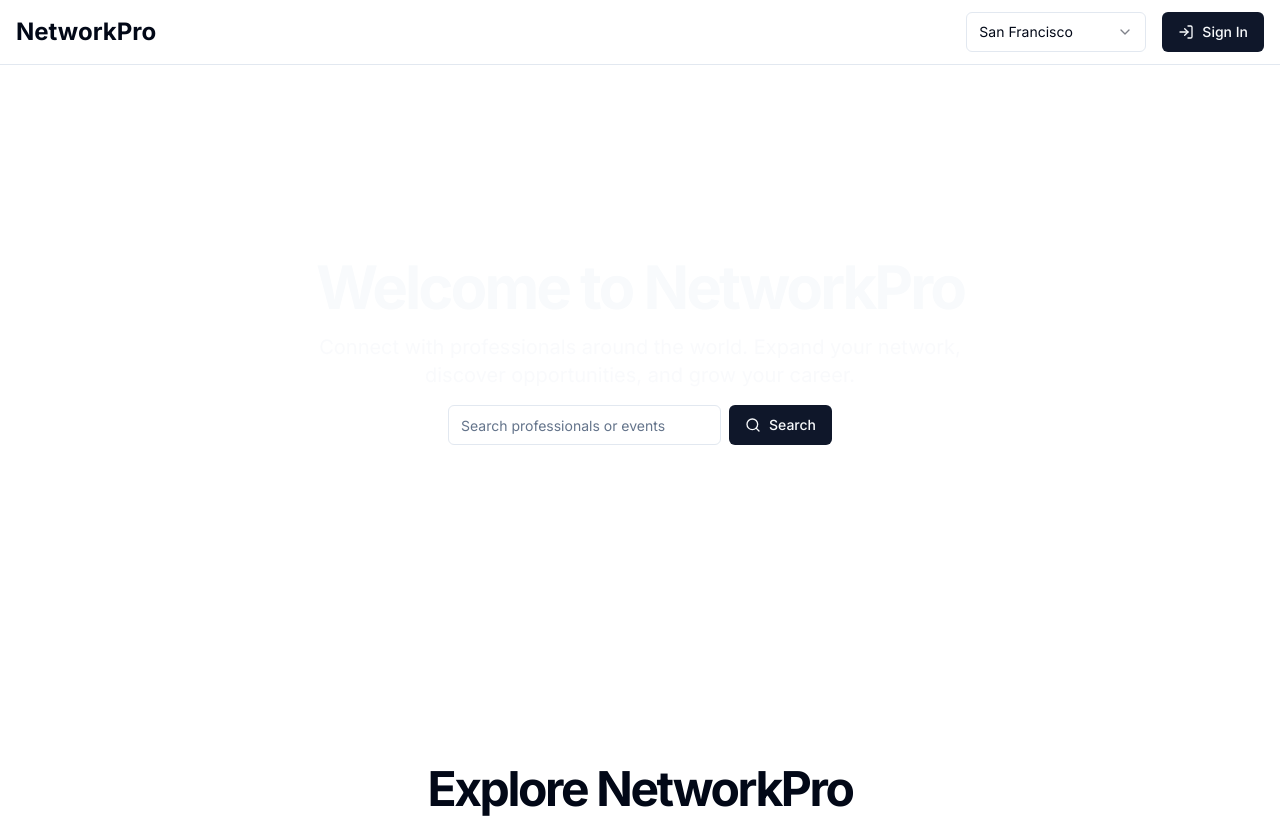
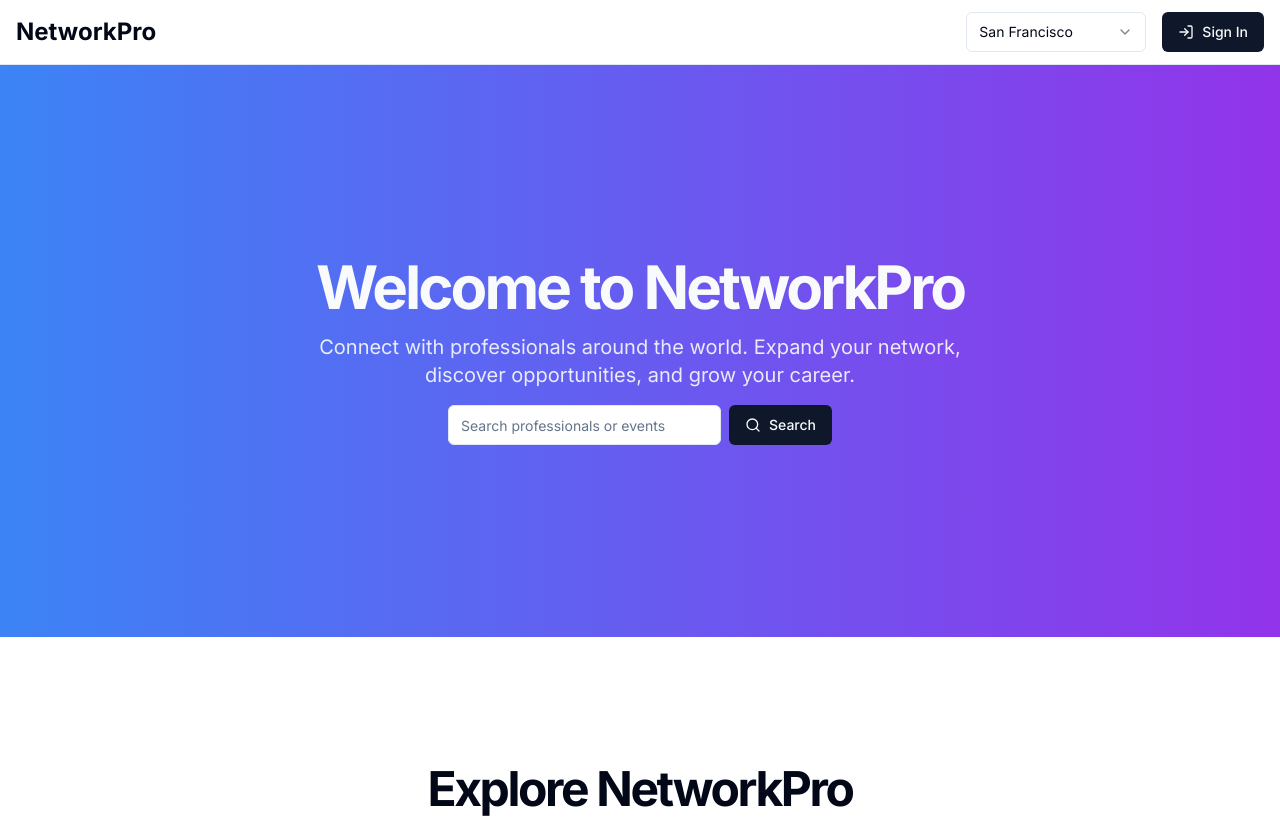
Before and after one commit to creativoma/networkpro, a Next.js app: page / in a window 1280 px wide. Shown: the top 818 px of the page. Built offline with nearby package versions, Linux system fonts and the light colour scheme; no server answers; the database is empty.

Commit message:
feat: Add gradient variables and utility class for brand gradient background

```diff
--- a/src/app/globals.css
+++ b/src/app/globals.css
@@ -29,6 +29,8 @@
     --chart-3: 197 37% 24%;
     --chart-4: 43 74% 66%;
     --chart-5: 27 87% 67%;
+    --gradient-start: 217 91% 60%;
+    --gradient-end: 271 81% 56%;
   }
 
   .dark {
@@ -56,6 +58,8 @@
     --chart-3: 30 80% 55%;
     --chart-4: 280 65% 60%;
     --chart-5: 340 75% 55%;
+    --gradient-start: 217 91% 50%;
+    --gradient-end: 271 81% 46%;
   }
 }
 
@@ -67,3 +71,9 @@
     @apply bg-background text-foreground;
   }
 }
+
+@layer utilities {
+  .bg-gradient-brand {
+    background: linear-gradient(to right, hsl(var(--gradient-start)), hsl(var(--gradient-end)));
+  }
+}
```
